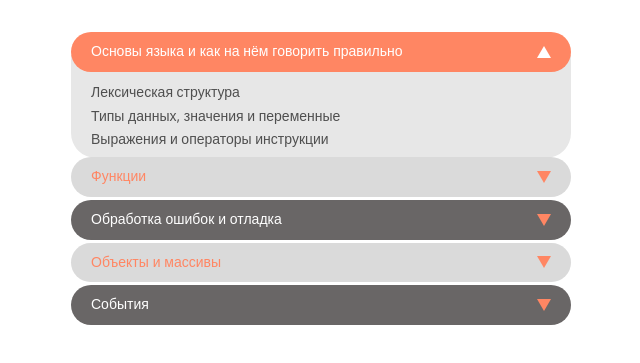
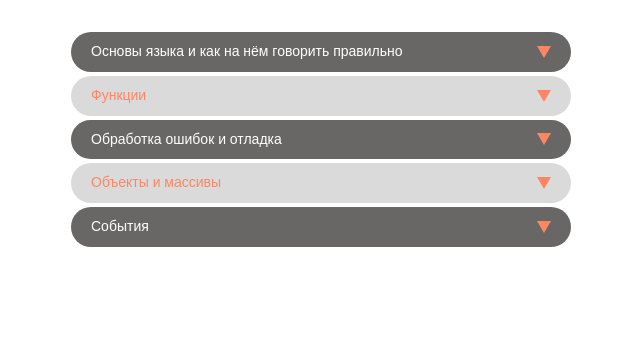
Before and after one commit to raha-frontend/drop-down-list, a plain HTML site: page index.html in a window 1280 px wide. Shown: the part 107-470 px from the top of the page, without its empty margins (319-959 px from the left). Drawn offline with nearby package versions, Linux system fonts and the light colour scheme.

Commit message:
Добавил скрипты

```diff
--- a/index.html
+++ b/index.html
@@ -13,9 +13,9 @@
         <img src="./images/logo.png" alt="page-logo" class="logo">
 
         <div class="accordeon">
-            <div class="accordeon__item box">
-                <button class="accordeon__btn accordeon__btn_active" type="button">Основы языка и как на нём говорить правильно </button>
-                <ul class="general-list">
+            <div class="accordeon__item">
+                <button class="accordeon__btn accordeon__btn_active black-bg" type="button">Основы языка и как на нём говорить правильно </button>
+                <ul class="accordeon__list">
                     <li class="accordeon__text">
                         <a href="#" class="general-link">Лексическая структура</a>
                     </li>
@@ -28,9 +28,9 @@
                 </ul>
             </div>
 
-            <div class="container">
+            <div class="accordeon__item">
                 <button class="accordeon__btn gray-bg" type="button">Функции</button>
-                <ul class="general-list close-list">
+                <ul class="accordeon__list">
                     <li class="accordeon__text">
                         <a href="#" class="general-link">Lorem, ipsum dolor.</a>
                     </li>
@@ -43,9 +43,9 @@
                 </ul>
             </div>
 
-            <div class="container">
+            <div class="accordeon__item">
                 <button class="accordeon__btn black-bg" type="button">Обработка ошибок и отладка</button>
-                <ul class="general-list close-list">
+                <ul class="accordeon__list">
                     <li class="accordeon__text">
                         <a href="#" class="general-link">Lorem, ipsum.</a>
                     </li>
@@ -58,9 +58,9 @@
                 </ul>
             </div>
 
-            <div class="container">
+            <div class="accordeon__item">
                 <button class="accordeon__btn gray-bg" type="button">Объекты и массивы</button>
-                <ul class="general-list close-list">
+                <ul class="accordeon__list">
                     <li class="accordeon__text">
                         <a href="#" class="general-link">Lorem, ipsum.</a>
                     </li>
@@ -73,9 +73,9 @@
                 </ul>
             </div>
 
-            <div class="container">
+            <div class="accordeon__item">
                 <button class="accordeon__btn black-bg" type="button">События</button>
-                <ul class="general-list close-list">
+                <ul class="accordeon__list">
                     <li class="accordeon__text">
                         <a href="#" class="general-link">Lorem, ipsum.</a>
                     </li>
@@ -89,5 +89,7 @@
             </div>
         </div>
     </div>
+
+    <script src="./script.js"></script>
 </body>
 </html>
--- a/script.js
+++ b/script.js
@@ -0,0 +1,11 @@
+var accordeon = document.querySelector('.accordeon');
+
+accordeon.addEventListener('click', function (event) {
+    var element = event.target;
+
+    if (element.classList.contains('accordeon__btn')) {
+        var accordeon__btn = element.nextElementSibling;
+
+        accordeon__btn.classList.toggle('accordeon__list-show');
+    }
+});
--- a/style.css
+++ b/style.css
@@ -19,11 +19,6 @@
 
 .accordeon__item {
     margin-bottom: 4px;
-}
-
-.box {
-    margin-bottom: 0;
-    height: 125px;
 }
 
 .accordeon__btn {
@@ -55,22 +50,6 @@
     transform: translateY(-50%);
 }
 
-.accordeon__btn.accordeon__btn_active {
-    background-color: #ff8663;
-}
-
-.accordeon__btn.accordeon__btn_active::after {
-    content: "";
-    position: absolute;
-    background-image: url(./images/drop-.png);
-    background-repeat: no-repeat;
-    width: 14px;
-    height: 12px;
-    right: 20px;
-    top: 50%;
-    transform: translateY(-50%);
-}
-
 .gray-bg {
     background-color: #dadada;
     color: #ff8663;
@@ -81,15 +60,16 @@
     color: #fff;
 }
 
-.general-list {
+.accordeon__list {
     padding: 25px 20px 7px;
     background-color: #e7e7e7;
     border-radius: 0 0 25px 25px;
     position: relative;
+    display: none;
 }
 
-.close-list {
-    display: none;
+.accordeon__list-show {
+    display: block;
 }
 
 .accordeon__text {
```
